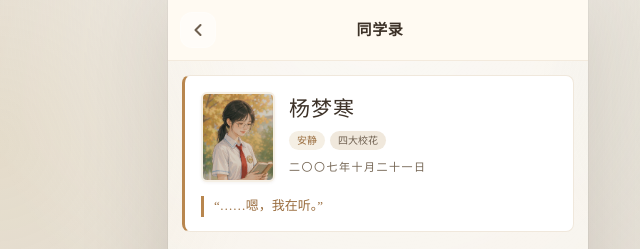
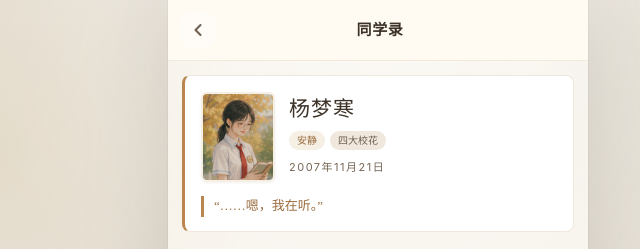
Before and after one commit to 3036615505-ops/3036615505-ops.github.io, a plain HTML site: page novel/character-yangmenghan.html in a window 1280 px wide. Shown: the top 249 px of the page, 262-902 px from the left. Drawn offline with Linux system fonts and the light colour scheme.

Commit message:
Update character-yangmenghan.html

```diff
--- a/novel/character-yangmenghan.html
+++ b/novel/character-yangmenghan.html
@@ -41,7 +41,7 @@
               <span class="char-tag">安静</span>
               <span class="char-tag role">四大校花</span>
             </div>
-            <div class="char-detail-birth">二〇〇七年十月二十一日</div>
+            <div class="char-detail-birth">2007年11月21日</div>
           </div>
         </div>
         <div class="char-quote char-detail-quote">“……嗯，我在听。”</div>
```
